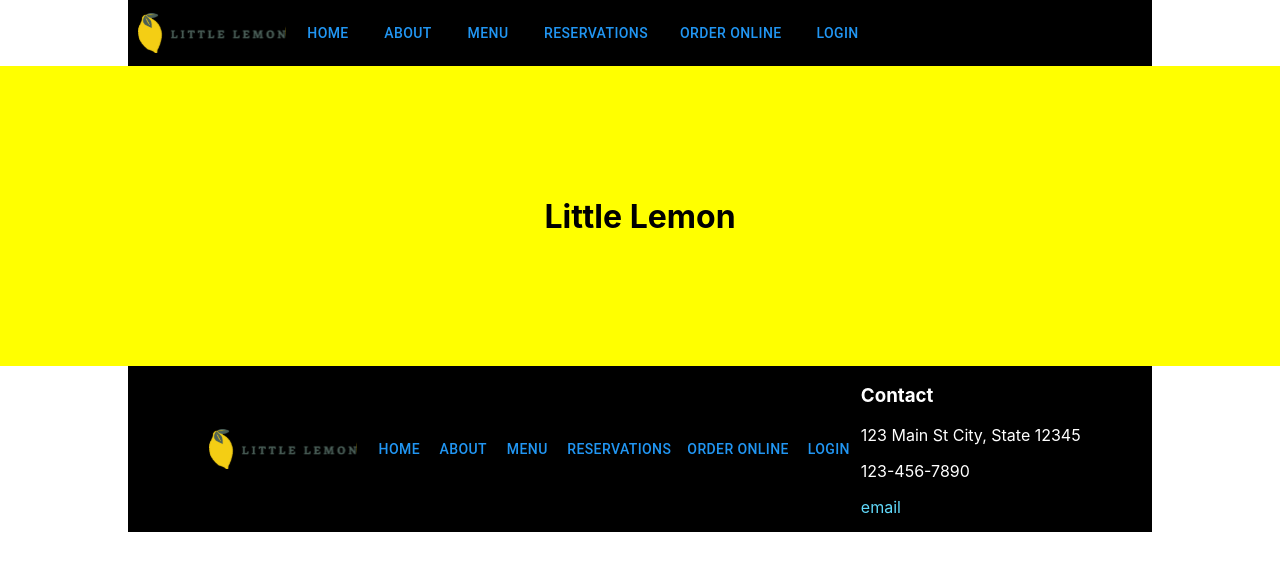
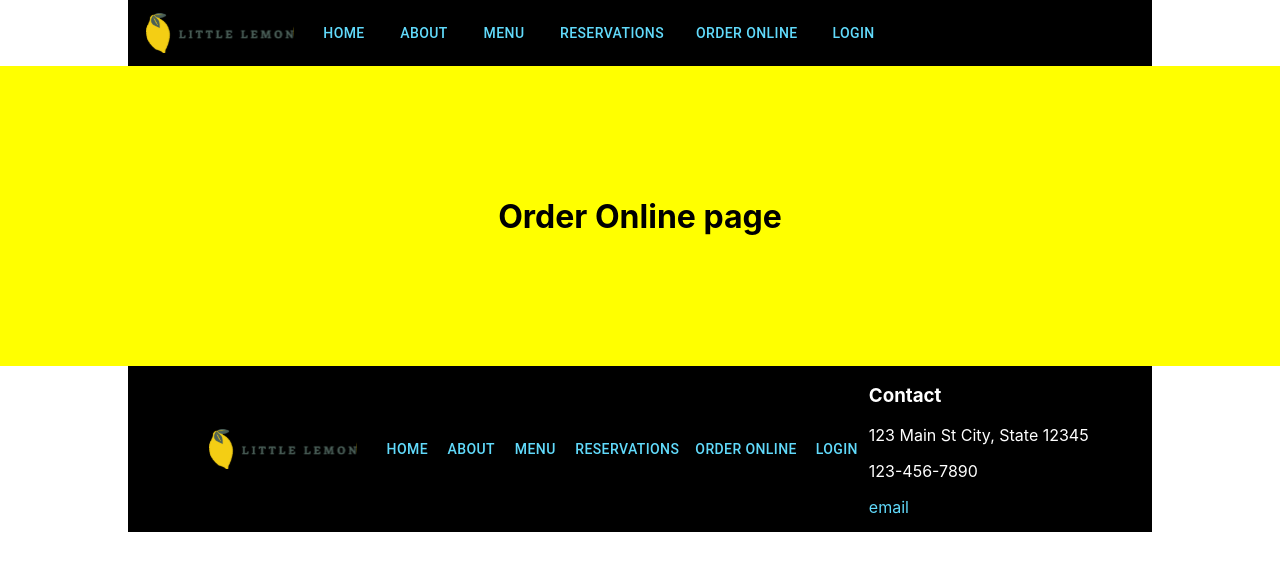
Before and after one commit to romanlegeza/little-lemon, a React (Create React App) app: page /order-online in a window 1280 px wide. Shown: the top 570 px of the page. Built offline with nearby package versions, Linux system fonts and the light colour scheme.

Commit message:
New menu and pages

```diff
--- a/package.json
+++ b/package.json
@@ -15,6 +15,7 @@
     "framer-motion": "^10.16.0",
     "react": "^18.2.0",
     "react-dom": "^18.2.0",
+    "react-router-dom": "^6.15.0",
     "react-scripts": "^5.0.1",
     "web-vitals": "^3.4.0"
   },
--- a/src/App.js
+++ b/src/App.js
@@ -1,18 +1,26 @@
+import '@mui/material/styles';
+import './App.css';
+import { BrowserRouter as Router, Route, Routes } from 'react-router-dom';
+import Header from './components/Header';
+import Footer from './components/Footer';
 import { ThemeProvider } from '@mui/material';
 import { appTheme } from './theme';
-import '@mui/material/styles';
-import './App.css';
-import Footer from './components/Footer';
-import Header from './components/Header';
-import Main from './components/Main';
+import menuItems from './constants';
+
 
 function App() {
   return (
-    <ThemeProvider theme={appTheme}>
-      <Header />
-      <Main />
-      <Footer />
-    </ThemeProvider>
+    <Router>
+      <ThemeProvider theme={appTheme}>
+        <Header />
+        <Routes>
+          {menuItems.map((item, index) => {
+            return <Route key={index} path={item.path} element={<item.component />} />;
+          })}
+        </Routes>
+        <Footer />
+      </ThemeProvider>
+    </Router>
   );
 }
 
--- a/src/components/Header.js
+++ b/src/components/Header.js
@@ -15,4 +15,5 @@ const Header = () => {
         </Box>
     );
 };
+
 export default Header;
--- a/src/components/Logo.js
+++ b/src/components/Logo.js
@@ -1,11 +1,19 @@
-import React from "react";
+import React, { useEffect } from "react";
 import logo from "../images/Logo.svg";
+import { Button } from "@mui/material";
 
 const Logo = () => {
+    useEffect(() => {
+        const logo = document.querySelector(".App-logo");
+        logo.addEventListener("click", () => {
+            window.location.href = "/";
+        });
+    }, []);
+
     return (
-        <>
-            <img src={logo} alt="Little Lemon Logo" className="App-logo" />
-        </>
+        <Button>
+            <img src={logo} className="App-logo" alt="logo" />
+        </Button>
     );
 }
 
--- a/src/components/Nav.js
+++ b/src/components/Nav.js
@@ -4,14 +4,16 @@ import MenuIcon from '@mui/icons-material/Menu';
 import Menu from '@mui/material/Menu';
 import MenuItem from '@mui/material/MenuItem';
 import useMediaQuery from '@mui/material/useMediaQuery';
+import menuItems from '../constants.js';
 import { Button, Box } from '@mui/material';
-import { useEffect } from 'react';
+import { Link } from 'react-router-dom';
 
 
 const Nav = (props) => {
     const isHeader = props.isHeader || false;
     const [anchorEl, setAnchorEl] = useState(null);
     const isDesktop = useMediaQuery(theme => theme.breakpoints.up('md'));
+
 
     const handleClick = (event) => {
         setAnchorEl(event.currentTarget);
@@ -21,20 +23,13 @@ const Nav = (props) => {
         setAnchorEl(null);
     };
 
-    const menuItems = {
-        home: 'Home',
-        about: 'About',
-        menu: 'Menu',
-        reservations: 'Reservations',
-        orderOnline: 'Order Online',
-        login: 'Login',
-    }
-
     const DesktopMenu = () => (
         <Box display={isHeader ? "flex" : "block"} gap={2}>
-            {Object.keys(menuItems).map((key, index) => (
-                <Button key={index} onClick={handleClose}>
-                    {menuItems[key]}
+            {menuItems.map((item, index) => (
+                <Button key={index} onClick={handleClick}>
+                    <Link to={item.path} className='App-link' >
+                        {item.label}
+                    </Link>
                 </Button>
             ))}
         </Box>
@@ -42,7 +37,7 @@ const Nav = (props) => {
 
     const MobileMenu = () => (
         <div className='mobile-menu-icon'>
-            <IconButton size='meduim' color='secondary'  onClick={handleClick}>
+            <IconButton size='meduim' color='secondary' onClick={handleClick}>
                 <MenuIcon />
             </IconButton>
             <Menu
@@ -59,9 +54,11 @@ const Nav = (props) => {
                     horizontal: 'center',
                 }}
             >
-                {Object.keys(menuItems).map((key, index) => (
+                {menuItems.map((item, index) => (
                     <MenuItem key={index} onClick={handleClose}>
-                        {menuItems[key]}
+                        <Link to={item.path}>
+                            {item.label}
+                        </Link>
                     </MenuItem>
                 ))}
             </Menu>
--- /dev/null
+++ b/src/constants.js
@@ -0,0 +1,41 @@
+import HomePage from './pages/HomePage';
+import AboutPage from './pages/AboutPage';
+import ReservationsPage from './pages/ReservationsPage';
+import OrderOnlinePage from './pages/OrderOnlinePage';
+import LoginPage from './pages/LoginPage';
+
+
+const menuItems = [
+    {
+        path: '/',
+        label: 'Home',
+        component: HomePage
+    },
+    {
+        path: '/about',
+        label: 'About',
+        component: AboutPage
+    },
+    {
+        path: '/menu',
+        label: 'Menu',
+        component: AboutPage
+    },
+    {
+        path: '/reservations',
+        label: 'Reservations',
+        component: ReservationsPage
+    },
+    {
+        path: '/order-online',
+        label: 'Order Online',
+        component: OrderOnlinePage
+    },
+    {
+        path: '/login',
+        label: 'Login',
+        component: LoginPage
+    },
+];
+
+export default menuItems;
--- a/src/index.js
+++ b/src/index.js
@@ -7,7 +7,7 @@ import reportWebVitals from './reportWebVitals';
 const root = ReactDOM.createRoot(document.getElementById('root'));
 root.render(
   <React.StrictMode>
-    <App />
+      <App />
   </React.StrictMode>
 );
 
--- /dev/null
+++ b/src/pages/AboutPage.js
@@ -0,0 +1,12 @@
+import React from "react";
+import { Box } from "@chakra-ui/react";
+
+const AboutPage = () => {
+    return (
+        <Box className="App-body">
+            <h1>About page</h1>
+        </Box>
+    );
+}
+
+export default AboutPage;
--- /dev/null
+++ b/src/pages/HomePage.js
@@ -0,0 +1,14 @@
+import React from "react";
+import { Box } from "@chakra-ui/react";
+
+const HomePage = () => {
+    return (
+        <Box className="App-body">
+            <main>
+                <h1>Little Lemon</h1>
+            </main>
+        </Box>
+    );
+}
+
+export default HomePage;
--- /dev/null
+++ b/src/pages/LoginPage.js
@@ -0,0 +1,12 @@
+import React from "react";
+import { Box } from "@chakra-ui/react";
+
+const LoginPage = () => {
+    return (
+        <Box className="App-body">
+            <h1>Login page</h1>
+        </Box>
+    );
+}
+
+export default LoginPage;
--- /dev/null
+++ b/src/pages/OrderOnlinePage.js
@@ -0,0 +1,12 @@
+import React from "react";
+import { Box } from "@chakra-ui/react";
+
+const OrderOnlinePage = () => {
+    return (
+        <Box className="App-body">
+            <h1>Order Online page</h1>
+        </Box>
+    );
+}
+
+export default OrderOnlinePage;
--- /dev/null
+++ b/src/pages/ReservationsPage.js
@@ -0,0 +1,12 @@
+import React from "react";
+import { Box } from "@chakra-ui/react";
+
+const ReservationsPage = () => {
+    return (
+        <Box className="App-body">
+            <h1>Reservations page</h1>
+        </Box>
+    );
+}
+
+export default ReservationsPage;
```
Also changed, not shown: 1 other file (tests, documents, lock files or other folders).
